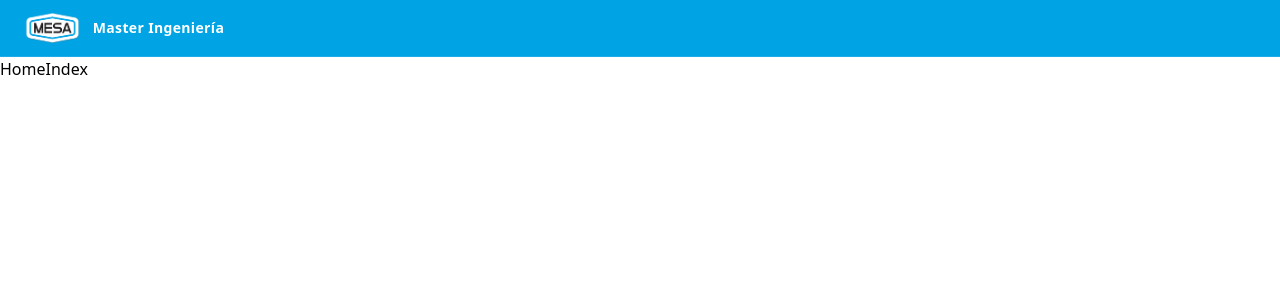
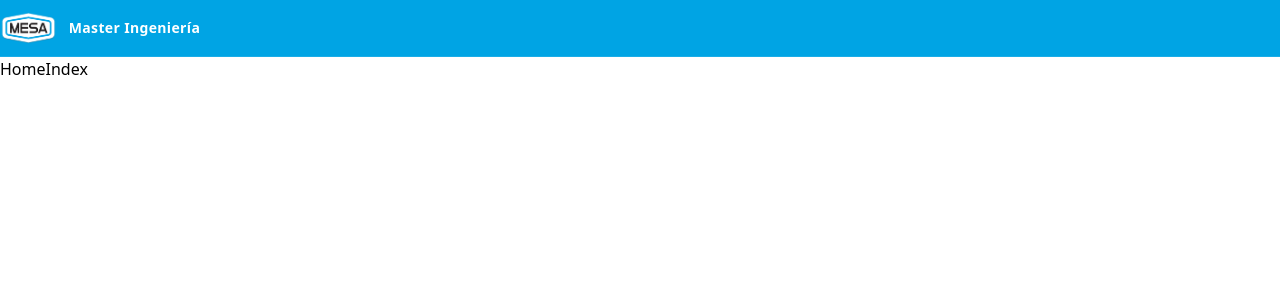
Before and after one commit to Manufacturas-Especializadas/MasterIngenieria-FrontEnd, a React (Vite) app: page / in a window 1280 px wide. Shown: the top 300 px of the page. Built offline with nearby package versions, Linux system fonts and the light colour scheme.

Commit message:
Sin padding en el eje de las X

```diff
--- a/src/components/Navbar/Navbar.tsx
+++ b/src/components/Navbar/Navbar.tsx
@@ -4,7 +4,7 @@
 export const Navbar = () => {
   return (
     <header className="bg-primary border-b border-white/10 sticky top-0 z-50">
-      <div className="max-w-7xl mx-auto px-6">
+      <div className="max-w-7xl mx-auto">
         <div className="flex items-center justify-between h-14">
           <Link to="/" className="flex items-center gap-3">
             <img src={Logo} alt="MESA" className="h-8 w-auto" />
```
